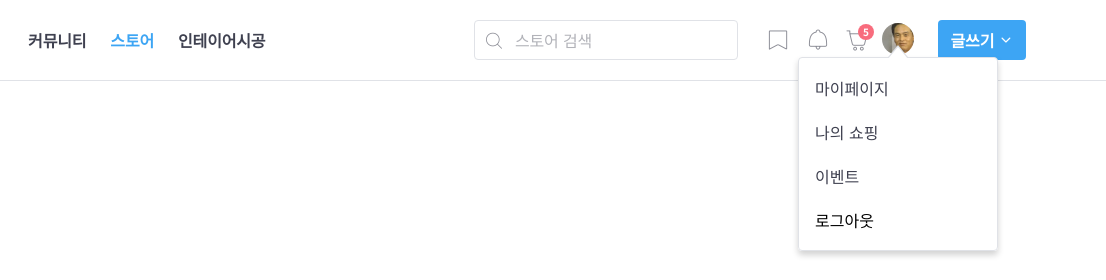
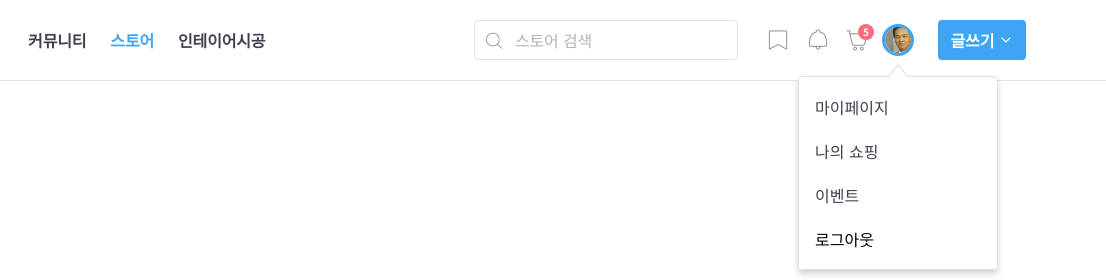
Before and after one commit to mmcho122/tomorrow-house, a website: page index.html in a window 1280 px wide. Shown: the full height of the page, 174-1280 px from the left. Drawn offline with nearby package versions, Linux system fonts and the light colour scheme; files that its build step writes are made by us from their sources; files whose address does not match are found by name.

Commit message:
💄 Displace my-menu-content and apply button status

```diff
--- a/index.html
+++ b/index.html
@@ -106,12 +106,10 @@
                       type="button"
                       aria-label="마이메뉴 열기 버튼"
                     >
-                      <div class="avatar-32">
-                        <img
-                          src="./assets/images/img-user-01.jpg"
-                          alt="사용자 이미지"
-                        />
-                      </div>
+                      <img
+                        src="./assets/images/img-user-01.jpg"
+                        alt="사용자 이미지"
+                      />
                     </button>
 
                     <div class="my-menu-content">
--- a/styles/components/_my-menu.scss
+++ b/styles/components/_my-menu.scss
@@ -1,9 +1,32 @@
 .my-menu {
+  $button-size: 32px;
   $tooltip-size: 12px;
   position: relative;
 
+  &-button {
+    width: $button-size;
+    height: $button-size;
+    overflow: hidden;
+    border: 3px solid $white;
+    border-radius: 50%;
+    transition: border-color 200ms ease-in-out;
+
+    &:hover,
+    &.is-active {
+      border-color: $blue;
+    }
+
+    img {
+      display: block;
+      width: 100%;
+      height: 100%;
+      object-fit: cover;
+    }
+  }
+
   &-content {
     @include pos-center-x;
+    top: $button-size + $tooltip-size + 8px;
     border-radius: 4px;
     box-shadow: $dropdown-shadow;
 
```
